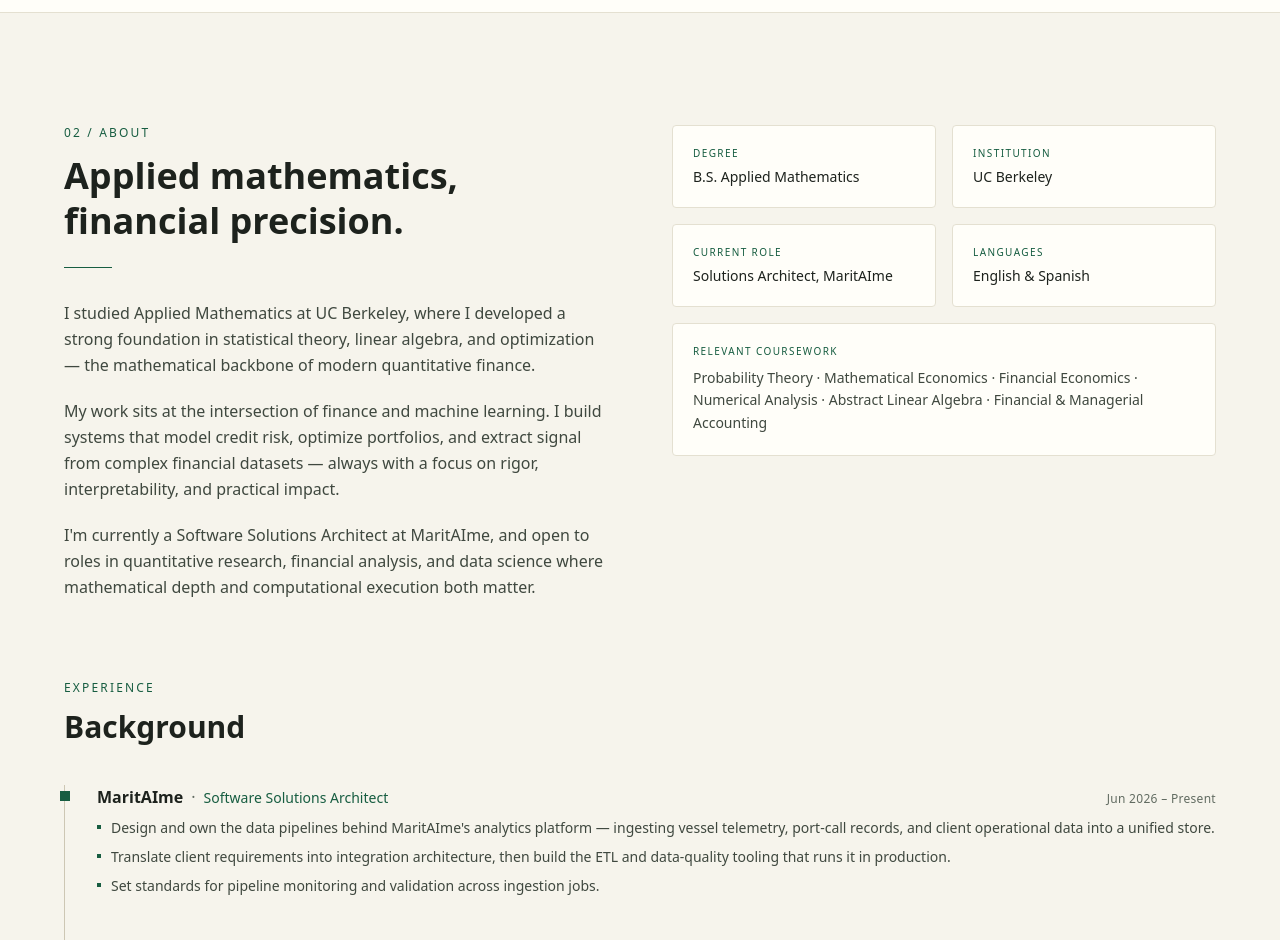
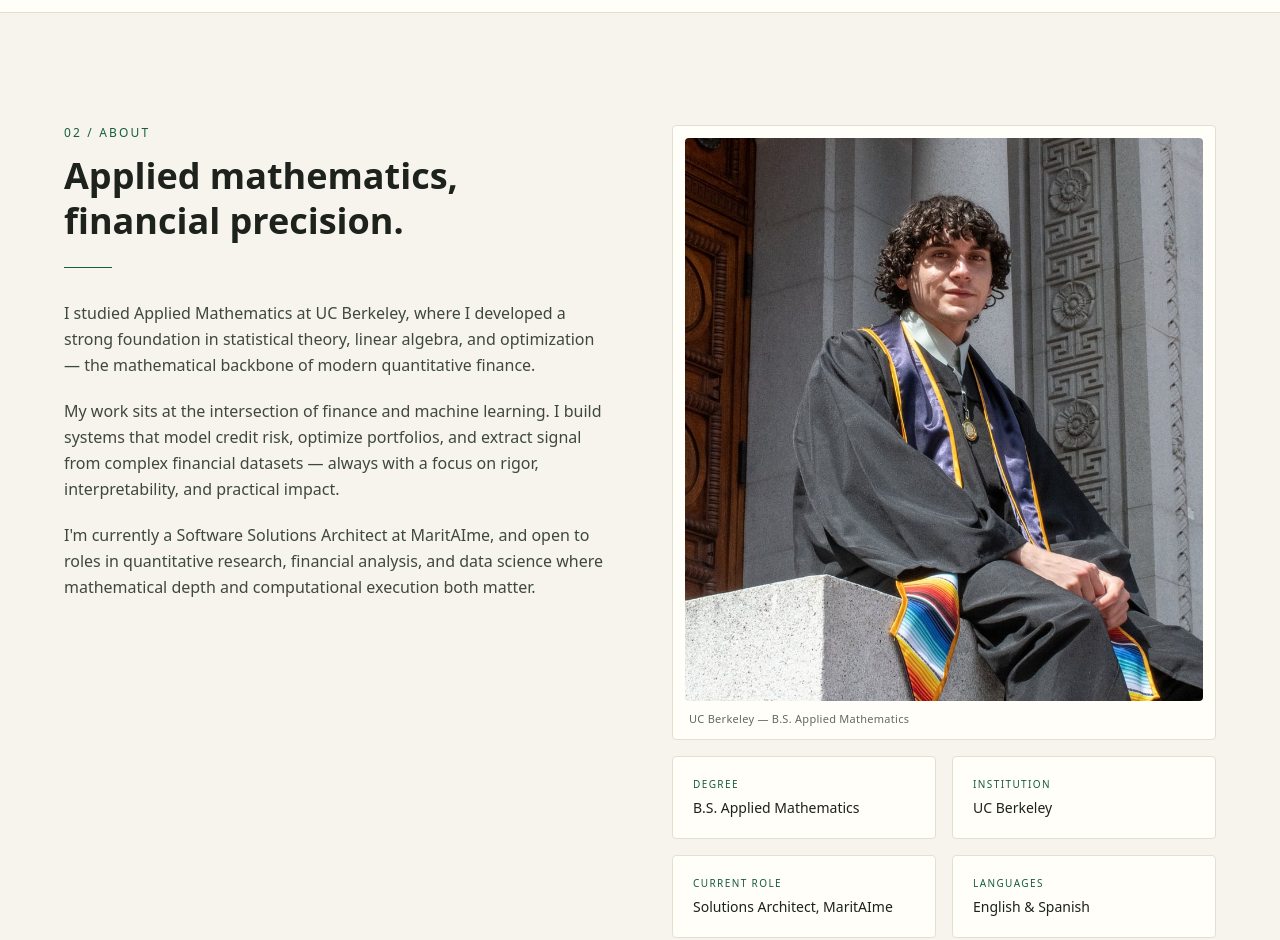
Before and after one commit to byron-013/portfolio-site, a Next.js app: page / in a window 1280 px wide. Shown: the part 1540-2480 px from the top of the page. Built offline with nearby package versions, Linux system fonts and the light colour scheme.

Commit message:
Add portrait to about section

```diff
--- a/app/components/About.tsx
+++ b/app/components/About.tsx
@@ -66,6 +66,17 @@ export default function About() {
           </div>
 
           <div className="flex flex-col gap-4">
+            <figure className="bg-surface border border-line rounded-sm p-3">
+              <img
+                src="/headshot.jpg"
+                alt="Byron Delaney Jr at UC Berkeley"
+                className="w-full rounded-sm object-cover"
+              />
+              <figcaption className="font-mono text-muted text-[11px] tracking-wide mt-2.5 pl-1">
+                UC Berkeley — B.S. Applied Mathematics
+              </figcaption>
+            </figure>
+
             <div className="grid grid-cols-2 gap-4">
               {[
                 { label: "Degree", value: "B.S. Applied Mathematics" },
```
Also changed, not shown: public/headshot.jpg (added).
